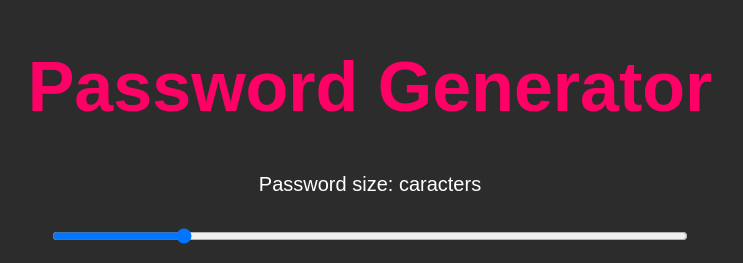
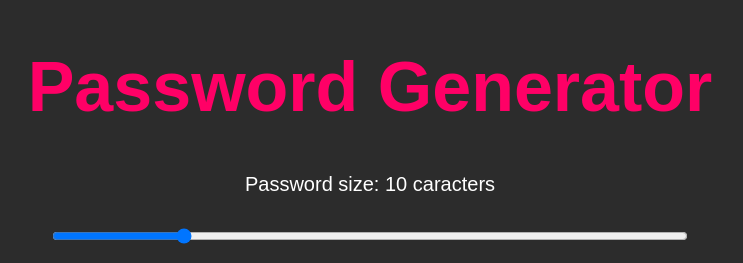
Before and after one commit to biancalorenzini/passwordGenerator, a plain HTML site: page index.html in a window 1280 px wide. Shown: the part 222-485 px from the top of the page, without its empty margins (270-1013 px from the left). Drawn offline with Linux system fonts and the light colour scheme.

Commit message:
update - span

```diff
--- a/index.html
+++ b/index.html
@@ -14,7 +14,7 @@
     <main class="input">
         <div class="subtitle">
             <span>
-                Password size: </span id="sliderValue"></span> caracters
+                Password size: <span id="sliderValue"> </span> caracters
             </span>
         </div>
 
```
